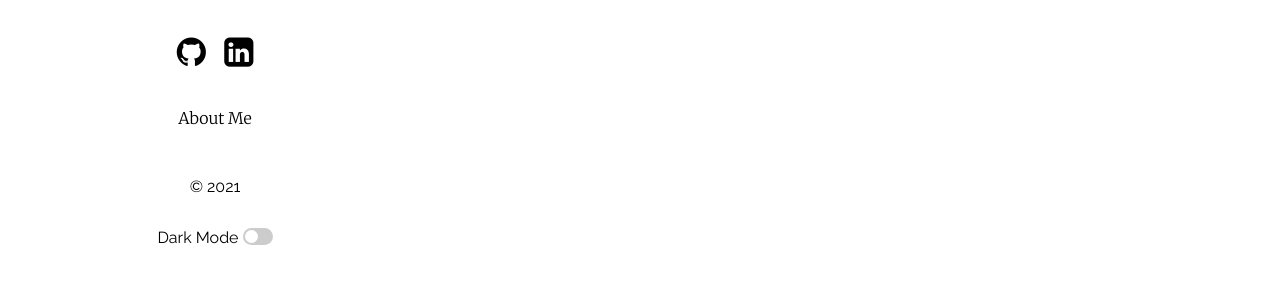
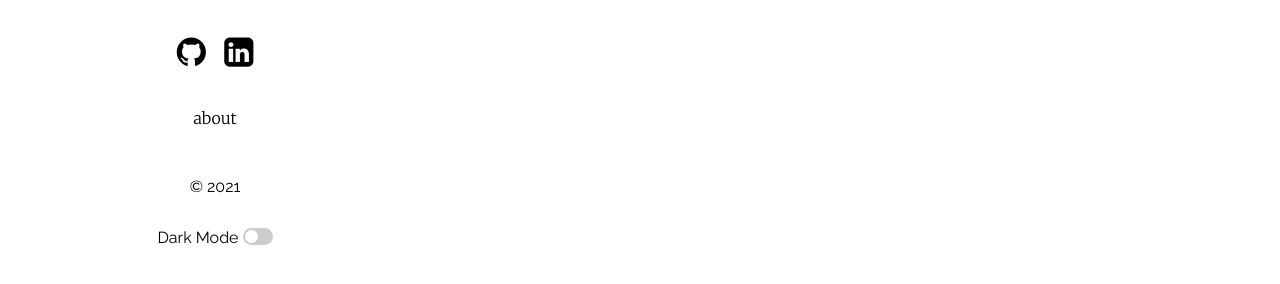
Before and after one commit to kjunhwa/kjunhwa.github.ioi, a Jekyll site: the page built from index.md, in a window 1280 px wide. Shown: the part 386-670 px from the top of the page. Built offline with Jekyll 4.4.1, drawn with Linux system fonts in a browser that asks for light colours.

```diff
--- a/_config.yml
+++ b/_config.yml
@@ -37,7 +37,7 @@ plainwhite:
     github:  kjunhwa
     linkedIn: in/j-h-kim-1092381ba/
   navigation:
-    - title: About Me
+    - title: about
       url: "/my-work"
 
 
```
